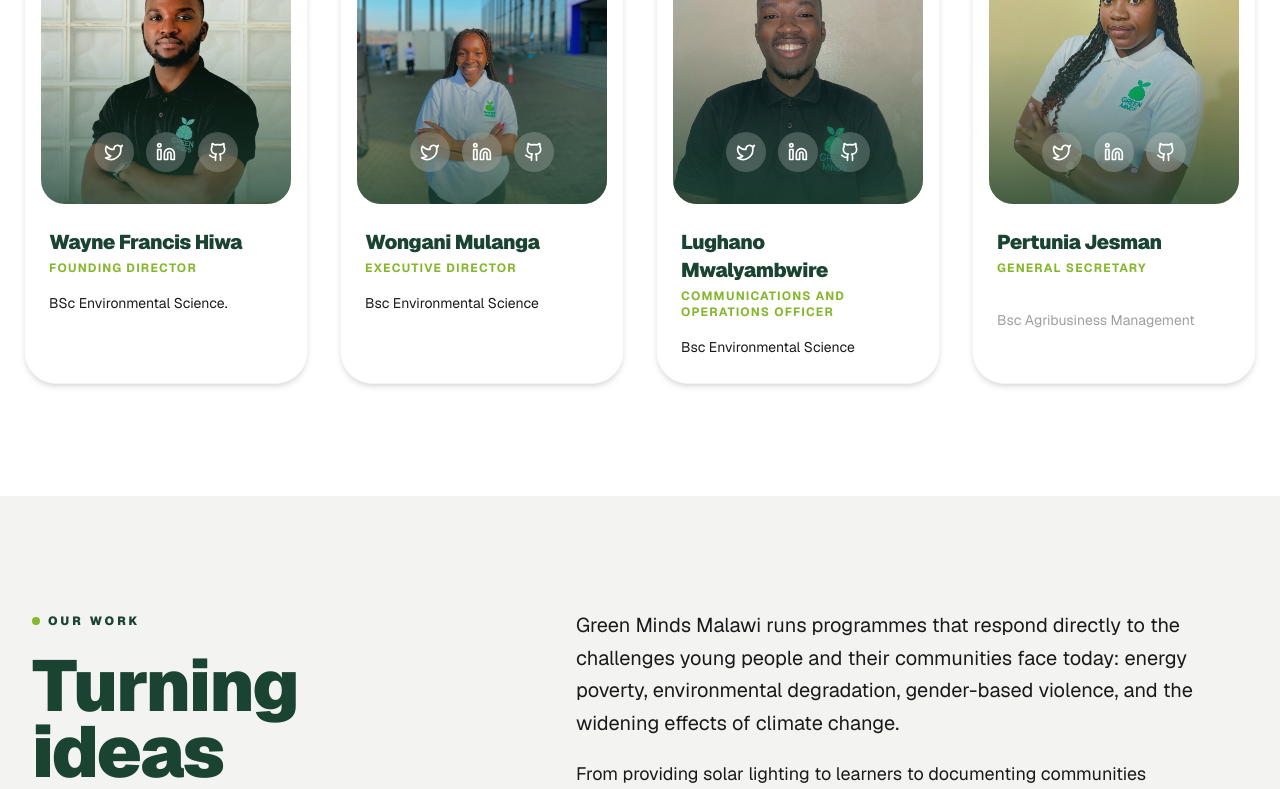
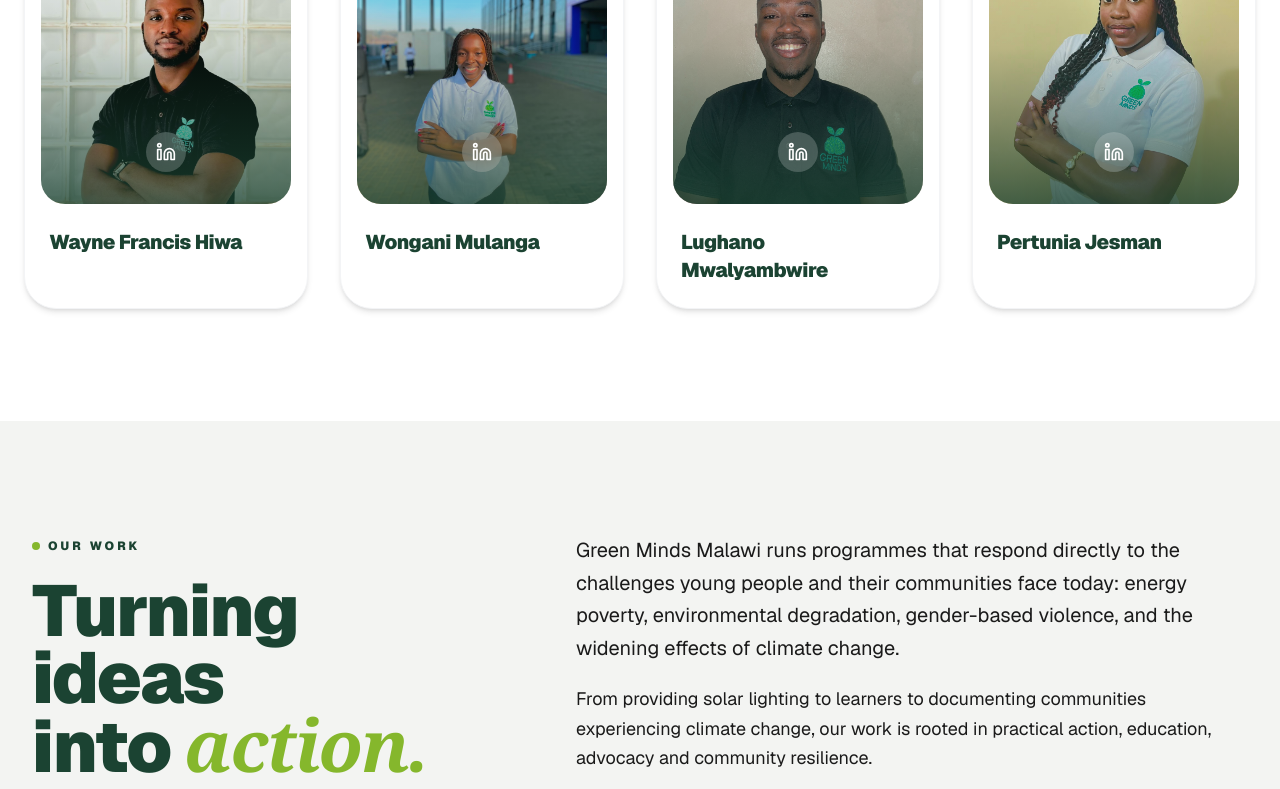
Before and after one commit to Eddie265/Green-Minds, a Next.js app: page / in a window 1280 px wide. Shown: the part 2080-2869 px from the top of the page. Built offline with nearby package versions, Linux system fonts and the light colour scheme.

Commit message:
Updating

```diff
--- a/components/Footer.tsx
+++ b/components/Footer.tsx
@@ -2,7 +2,6 @@
 
 import React, { useState } from "react";
 import Link from "next/link";
-import Image from "next/image";
 import {
   Facebook,
   Twitter,
@@ -10,7 +9,6 @@
   Linkedin,
   Mail,
   ArrowUp,
-  ExternalLink,
 } from "lucide-react";
 
 // TODO: add the organisation's social media profile URLs
@@ -239,119 +237,33 @@
 
 
 
-          {/* Technology Partner */}
-          <div className="mt-20 pt-12 border-t border-white/10">
+          {/* Bottom Bar */}
+          <div className="mt-16 pt-8 border-t border-white/10 flex flex-col md:flex-row justify-between items-center gap-6">
 
-            <div className="bg-white/5 rounded-3xl p-8 flex flex-col md:flex-row items-center justify-between gap-8">
-
-
-              <div className="flex flex-col sm:flex-row items-center gap-6 text-center sm:text-left">
-
-
-                {/* Transparent CodeCraft Cloud Logo */}
-                <div className="flex shrink-0 items-center justify-center">
-
-                  <Image
-                      src="/logo1.png"
-                      width={150}
-                      height={70}
-                      alt="CodeCraft Cloud Logo"
-                      className="h-auto w-[120px] md:w-[150px] object-contain"
-                  />
-
-                </div>
-
-
-
-                <div>
-
-                  <p className="text-accent text-xs uppercase tracking-widest font-black mb-2">
-                    Technology Partner
-                  </p>
-
-
-                  <h4 className="text-xl font-black">
-                    CodeCraft Cloud
-                  </h4>
-
-
-                  <p className="text-white/60 text-sm mt-2 max-w-md">
-                    Building scalable digital experiences through modern software
-                    development, cloud solutions, and innovative technology.
-                  </p>
-
-                </div>
-
-
-              </div>
-
-
-
+            <p className="text-white/50 text-sm text-center md:text-left">
+              © {new Date().getFullYear()} Green Minds Malawi · Powered and supported by{" "}
               <a
                   href="https://www.codecraftcloud.com"
                   target="_blank"
                   rel="noopener noreferrer"
-                  className="flex items-center gap-2 text-accent font-bold hover:text-white transition"
+                  className="font-semibold text-white hover:text-accent transition"
               >
-                Visit CodeCraft Cloud
-                <ExternalLink className="w-4 h-4" />
+                CodeCraft Cloud
               </a>
-
-
-            </div>
-
-          </div>
-
-
-
-          {/* Bottom Bar */}
-          <div className="mt-12 pt-10 border-t border-white/10 flex flex-col md:flex-row justify-between items-center gap-8 text-white/40 text-xs font-bold uppercase tracking-widest">
-
-
-            <p>
-              © {new Date().getFullYear()} Green Minds Malawi. All rights reserved.
             </p>
-
-
 
             <button
                 onClick={scrollToTop}
-                className="group flex items-center gap-3 hover:text-accent transition"
+                className="group flex items-center gap-3 text-white/40 text-xs font-bold uppercase tracking-widest hover:text-accent transition"
             >
-
               Back to Top
 
-
               <span className="w-10 h-10 rounded-full border border-white/10 flex items-center justify-center group-hover:border-accent transition">
-
-              <ArrowUp className="w-4 h-4" />
-
-            </span>
-
-
+                <ArrowUp className="w-4 h-4" />
+              </span>
             </button>
 
-
           </div>
-
-
-
-          {/* Developer Credit */}
-          <div className="mt-6 text-center text-white/30 text-xs">
-
-            Digital experience designed and developed by{" "}
-
-            <a
-                href="https://www.codecraftcloud.com"
-                target="_blank"
-                rel="noopener noreferrer"
-                className="text-accent font-bold hover:text-white transition"
-            >
-              CodeCraft Cloud
-            </a>
-
-          </div>
-
 
         </div>
       </footer>
--- a/components/Team.tsx
+++ b/components/Team.tsx
@@ -1,38 +1,28 @@
 import React from "react"
 import Image from "next/image"
-import { Github, Twitter, Linkedin } from "lucide-react"
-
-const socials = [
-  { label: "Twitter", icon: Twitter },
-  { label: "LinkedIn", icon: Linkedin },
-  { label: "GitHub", icon: Github },
-]
+import { Linkedin } from "lucide-react"
 
 const Team = () => {
   const team = [
     {
       name: "Wayne Francis Hiwa",
-      role: "Founding Director",
-      bio: "BSc Environmental Science.",
-      image: "/wayne.jpeg"
+      image: "/wayne.jpeg",
+      linkedin: "https://www.linkedin.com/in/wayne-hiwa-b275a424a"
     },
     {
       name: "Wongani Mulanga",
-      role: "Executive Director",
-      bio: "Bsc Environmental Science",
-      image: "/wongie.jpeg"
+      image: "/wongie.jpeg",
+      linkedin: "https://www.linkedin.com/in/wongani-mulanga"
     },
     {
       name: "Lughano Mwalyambwire",
-      role: "Communications and Operations Officer",
-      bio: "Bsc Environmental Science",
-      image: "/lughano.jpeg"
+      image: "/lughano.jpeg",
+      linkedin: "https://www.linkedin.com/in/lughano-mwalyambwire-463415282"
     },
     {
       name: "Pertunia Jesman",
-      role: "General Secretary",
-      bio: "Bsc Agribusiness Management",
-      image: "/pertunia.jpeg"
+      image: "/pertunia.jpeg",
+      linkedin: "https://www.linkedin.com/in/pertunia-jesman-97a957349"
     }
   ]
 
@@ -66,27 +56,21 @@
                   sizes="(min-width: 1280px) 280px, (min-width: 1024px) 25vw, 50vw"
                   className="object-cover object-top transition-transform duration-1000 group-hover:scale-110"
                 />
-                {/* Social links: revealed on hover or keyboard focus, always shown on touch screens */}
+                {/* LinkedIn link: revealed on hover or keyboard focus, always shown on touch screens */}
                 <div className="absolute inset-0 bg-gradient-to-t from-primary/80 via-primary/20 to-transparent opacity-0 group-hover:opacity-100 group-focus-within:opacity-100 [@media(hover:none)]:opacity-100 transition-all duration-500 flex items-end justify-center pb-4 sm:pb-8 translate-y-4 group-hover:translate-y-0 group-focus-within:translate-y-0 [@media(hover:none)]:translate-y-0">
-                  <div className="flex gap-2 sm:gap-3">
-                    {socials.map(({ label, icon: Icon }) => (
-                      <a
-                        key={label}
-                        // TODO: add each member's profile URL
-                        href="#"
-                        aria-label={`${member.name} on ${label}`}
-                        className="w-8 h-8 sm:w-10 sm:h-10 rounded-full bg-white/20 backdrop-blur-md flex items-center justify-center text-white hover:bg-accent hover:text-primary transition-all duration-300"
-                      >
-                        <Icon className="w-4 h-4 sm:w-5 sm:h-5" />
-                      </a>
-                    ))}
-                  </div>
+                  <a
+                    href={member.linkedin}
+                    target="_blank"
+                    rel="noopener noreferrer"
+                    aria-label={`${member.name} on LinkedIn`}
+                    className="w-8 h-8 sm:w-10 sm:h-10 rounded-full bg-white/20 backdrop-blur-md flex items-center justify-center text-white hover:bg-accent hover:text-primary transition-all duration-300"
+                  >
+                    <Linkedin className="w-4 h-4 sm:w-5 sm:h-5" />
+                  </a>
                 </div>
               </div>
               <div className="px-1 pb-1 sm:px-2 sm:pb-2">
-                <h3 className="text-base sm:text-xl font-black text-primary mb-1 group-hover:text-accent transition-colors">{member.name}</h3>
-                <p className="text-accent font-bold text-xs uppercase tracking-wider sm:tracking-widest mb-2 sm:mb-4">{member.role}</p>
-                <p className="text-muted text-sm leading-relaxed line-clamp-2 group-hover:line-clamp-none transition-all duration-500">{member.bio}</p>
+                <h3 className="text-base sm:text-xl font-black text-primary group-hover:text-accent transition-colors">{member.name}</h3>
               </div>
             </div>
           ))}
```
Also changed, not shown: public/CodeCraft Cubes_ Reliable, Secure, Cost-effective.png (added), 1 other file (tests, documents, lock files or other folders).
